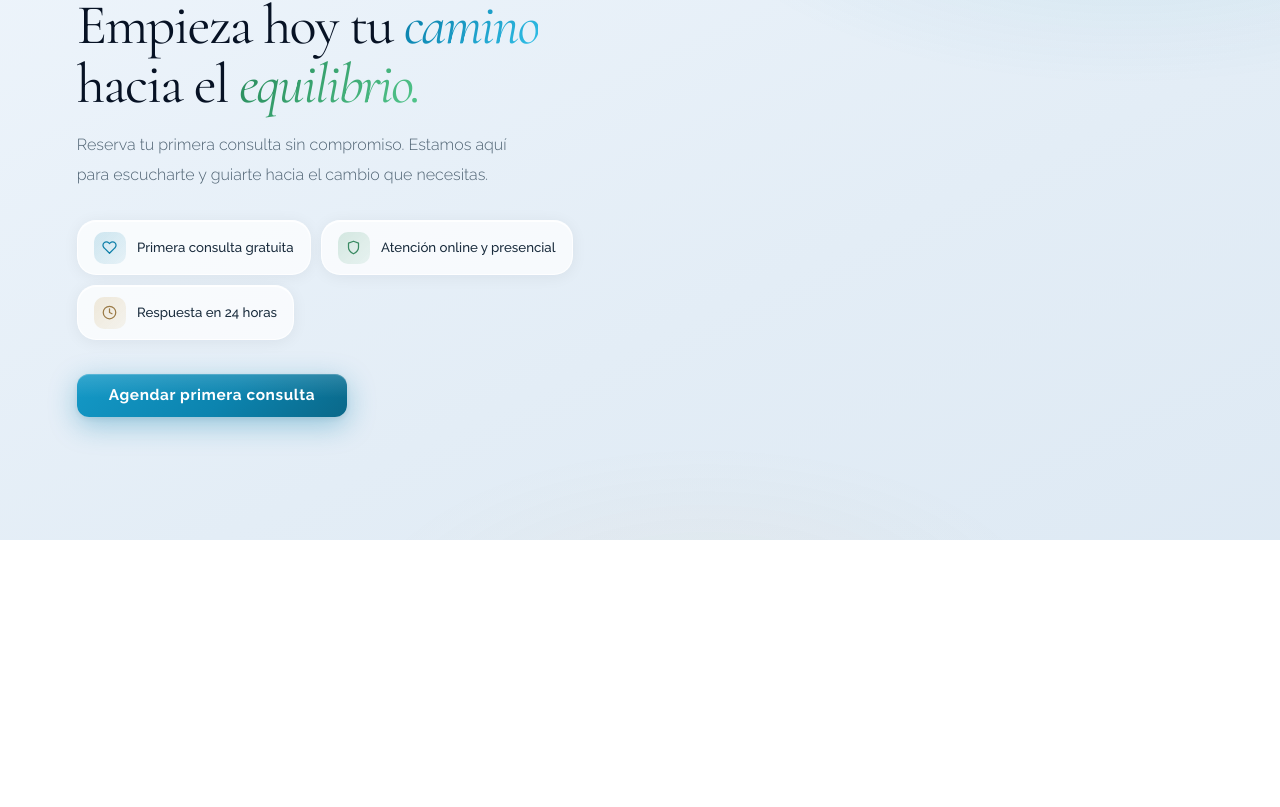
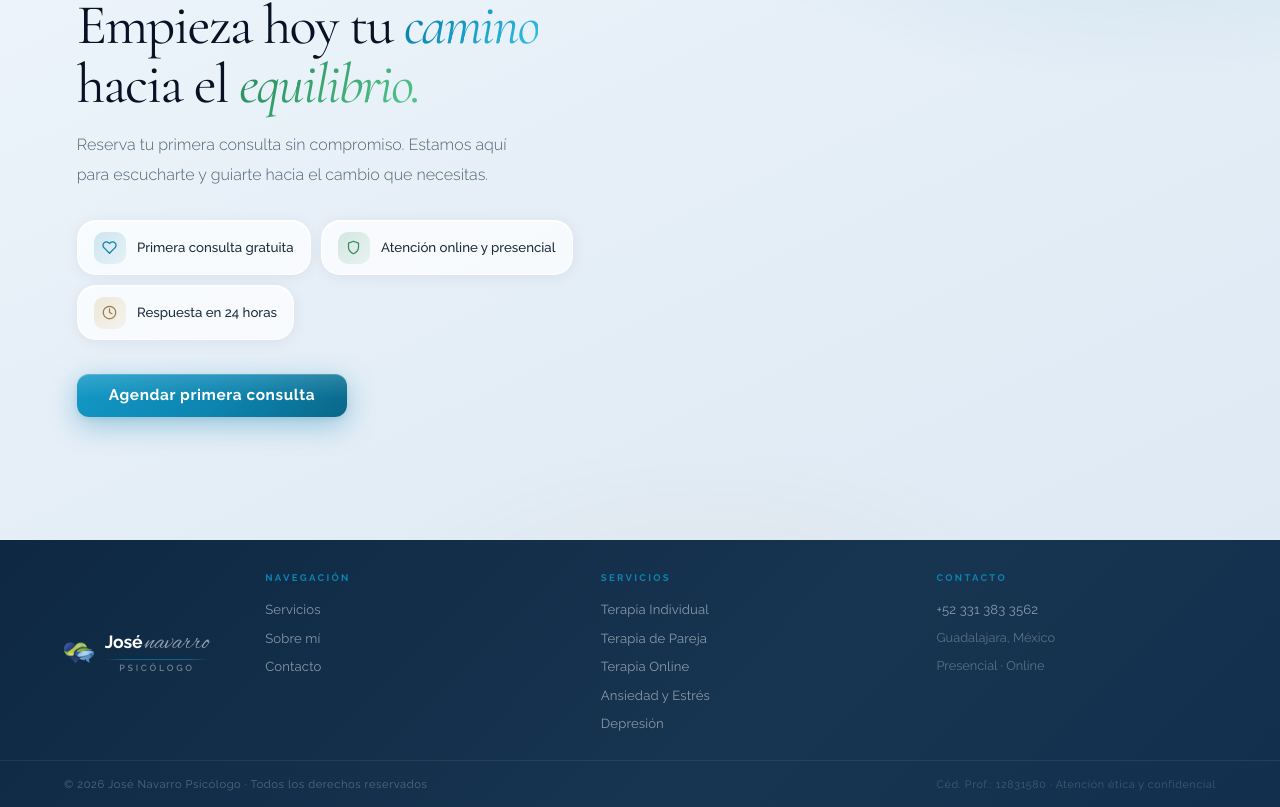
Before and after one commit to IsabelQuijada/TestTestTest, a React (Vite) app in the folder jose-navarro-psicologo/: page / in a window 1280 px wide. Shown: the part 1660-2467 px from the top of the page. Before the commit the page ends 2200 px from the top, so only its background shows below. Built offline with nearby package versions, Linux system fonts and the light colour scheme.

Commit message:
Adds Footer

```diff
--- a/jose-navarro-psicologo/src/components/Footer/Footer.module.css
+++ b/jose-navarro-psicologo/src/components/Footer/Footer.module.css
@@ -1,30 +1,185 @@
-@keyframes fadeUp {
-  from { opacity: 0; transform: translateY(22px); }
-  to   { opacity: 1; transform: translateY(0); }
+/* ── Footer ───────────────────────────────────────────────── */
+.footer {
+  background: linear-gradient(
+    135deg,
+    #0e2843 0%,
+    var(--navy) 60%,
+    #12304e 100%
+  );
+  color: rgba(255, 255, 255, .72);
+  font-family: 'Raleway', sans-serif;
 }
 
-.siteFooter {
-  position: fixed;
-  bottom: 1rem;
-  left: 0; right: 0;
-  z-index: 10;
-  text-align: center;
-  font-size: .67rem;
-  color: rgba(26, 55, 82, .32);
-  letter-spacing: .06em;
-  opacity: 0;
-  animation: fadeUp 1s ease 1.35s forwards;
-  pointer-events: none;
+/* ── Content grid ── */
+.inner {
+  max-width: 1380px;
+  margin: 0 auto;
+  padding: 2rem clamp(1.5rem, 5vw, 4rem) 1.75rem;
+  display: grid;
+  grid-template-columns: auto 1fr 1fr 1fr;
+  align-items: start;
+  gap: 1.5rem 3.5rem;
+  border-bottom: 1px solid rgba(255, 255, 255, .07);
 }
 
-.sep {
-  margin: 0 .4em;
-  opacity: .5;
+/* ── Brand logo ── */
+.brandLogo {
+  display: inline-flex;
+  align-items: center;
+  gap: .65rem;
+  text-decoration: none;
+  align-self: center;
 }
 
-@media (max-width: 840px) {
-  .siteFooter {
-    font-size: clamp(.52rem, 1.2vw, .64rem);
-    bottom: .6rem;
+.logoImg {
+  height: 1.9rem;
+  width: auto;
+}
+
+.brandName {
+  display: flex;
+  flex-direction: column;
+  align-items: center;
+  line-height: 1;
+}
+
+.brandNameRow {
+  display: flex;
+  align-items: baseline;
+  gap: .15rem;
+}
+
+.brandFirst {
+  font-family: 'Raleway', sans-serif;
+  font-weight: 800;
+  color: #ffffff;
+  font-size: 1.1rem;
+  letter-spacing: -.01em;
+}
+
+.brandLast {
+  font-family: 'Alex Brush', cursive;
+  font-style: normal;
+  font-weight: 400;
+  color: rgba(255, 255, 255, .55);
+  font-size: 1.55rem;
+}
+
+.brandRule {
+  display: block;
+  width: 100%;
+  height: 1px;
+  background: linear-gradient(
+    90deg,
+    transparent,
+    rgba(12, 132, 175, .65) 20%,
+    rgba(12, 132, 175, .65) 80%,
+    transparent
+  );
+  margin: .18rem 0 .22rem;
+}
+
+.brandTitle {
+  font-family: 'Raleway', sans-serif;
+  font-weight: 600;
+  font-size: .56rem;
+  letter-spacing: .3em;
+  text-transform: uppercase;
+  color: rgba(255, 255, 255, .4);
+}
+
+/* ── Link columns ── */
+.col {
+  display: flex;
+  flex-direction: column;
+}
+
+.colTitle {
+  font-size: .6rem;
+  font-weight: 700;
+  letter-spacing: .24em;
+  text-transform: uppercase;
+  color: var(--teal);
+  margin-bottom: 1rem;
+}
+
+.linkList,
+.contactList {
+  list-style: none;
+  display: flex;
+  flex-direction: column;
+  gap: .6rem;
+}
+
+.link {
+  color: rgba(255, 255, 255, .5);
+  text-decoration: none;
+  font-size: .82rem;
+  letter-spacing: .01em;
+  transition: color .18s ease;
+}
+
+.link:hover,
+.link:focus-visible {
+  color: #ffffff;
+  outline: none;
+}
+
+.muted {
+  font-size: .8rem;
+  color: rgba(255, 255, 255, .3);
+  line-height: 1.5;
+}
+
+/* ── Bottom bar ── */
+.bottom {
+  max-width: 1380px;
+  margin: 0 auto;
+  padding: 1rem clamp(1.5rem, 5vw, 4rem);
+  display: flex;
+  align-items: center;
+  justify-content: space-between;
+  gap: 1rem;
+  flex-wrap: wrap;
+}
+
+.copyright {
+  font-size: .7rem;
+  color: rgba(255, 255, 255, .28);
+  letter-spacing: .05em;
+}
+
+.license {
+  font-size: .67rem;
+  color: rgba(255, 255, 255, .2);
+  letter-spacing: .06em;
+}
+
+/* ── Responsive ── */
+@media (max-width: 900px) {
+  .inner {
+    grid-template-columns: 1fr 1fr 1fr;
+  }
+
+  .brandLogo {
+    grid-column: 1 / -1;
   }
 }
+
+@media (max-width: 560px) {
+  .inner {
+    grid-template-columns: 1fr 1fr;
+    gap: 1.5rem 2rem;
+  }
+
+  .brandLogo {
+    grid-column: 1 / -1;
+  }
+
+  .bottom {
+    flex-direction: column;
+    align-items: center;
+    text-align: center;
+    gap: .3rem;
+  }
+}
--- a/jose-navarro-psicologo/src/components/Footer/Footer.tsx
+++ b/jose-navarro-psicologo/src/components/Footer/Footer.tsx
@@ -1,18 +1,95 @@
+import logo from '../../assets/logo.png'
 import styles from './Footer.module.css'
 
-interface FooterProps {
-  year: number
-  licenseNumber: string
-}
+const NAV_LINKS = [
+  { label: 'Servicios',  href: '#servicios' },
+  { label: 'Sobre mí',   href: '#sobre-mi' },
+  { label: 'Contacto',   href: '#contacto' },
+]
 
-export function Footer({ year, licenseNumber }: FooterProps) {
+const SERVICE_LINKS = [
+  { label: 'Terapia Individual' },
+  { label: 'Terapia de Pareja' },
+  { label: 'Terapia Online' },
+  { label: 'Ansiedad y Estrés' },
+  { label: 'Depresión' },
+]
+
+const WA_URL =
+  'https://wa.me/523313833562?text=Hola%2C%20me%20gustar%C3%ADa%20agendar%20una%20consulta.'
+
+export function Footer() {
   return (
-    <footer className={styles.siteFooter}>
-      © {year} José Navarro Psicólogo
-      <span className={styles.sep} aria-hidden="true">·</span>
-      Céd. Prof.: {licenseNumber}
-      <span className={styles.sep} aria-hidden="true">·</span>
-      Todos los derechos reservados
+    <footer className={styles.footer} aria-label="Pie de página">
+      <div className={styles.inner}>
+
+        {/* ── Brand column ── */}
+        <a href="/" className={styles.brandLogo} aria-label="José Navarro Psicólogo — Inicio">
+          <img src={logo} alt="Logotipo" className={styles.logoImg} />
+          <span className={styles.brandName}>
+            <span className={styles.brandNameRow}>
+              <strong className={styles.brandFirst}>José</strong>
+              <em className={styles.brandLast}>navarro</em>
+            </span>
+            <span className={styles.brandRule} aria-hidden="true" />
+            <span className={styles.brandTitle}>Psicólogo</span>
+          </span>
+        </a>
+
+        {/* ── Navegación ── */}
+        <nav className={styles.col} aria-label="Navegación del sitio">
+          <h3 className={styles.colTitle}>Navegación</h3>
+          <ul className={styles.linkList} role="list">
+            {NAV_LINKS.map(({ label, href }) => (
+              <li key={href}>
+                <a href={href} className={styles.link}>{label}</a>
+              </li>
+            ))}
+          </ul>
+        </nav>
+
+        {/* ── Servicios ── */}
+        <nav className={styles.col} aria-label="Servicios">
+          <h3 className={styles.colTitle}>Servicios</h3>
+          <ul className={styles.linkList} role="list">
+            {SERVICE_LINKS.map(({ label }) => (
+              <li key={label}>
+                <a href="#servicios" className={styles.link}>{label}</a>
+              </li>
+            ))}
+          </ul>
+        </nav>
+
+        {/* ── Contacto ── */}
+        <div className={styles.col}>
+          <h3 className={styles.colTitle}>Contacto</h3>
+          <ul className={styles.contactList} role="list">
+            <li>
+              <a
+                href={WA_URL}
+                target="_blank"
+                rel="noopener noreferrer"
+                className={styles.link}
+              >
+                +52 331 383 3562
+              </a>
+            </li>
+            <li className={styles.muted}>Guadalajara, México</li>
+            <li className={styles.muted}>Presencial · Online</li>
+          </ul>
+        </div>
+
+      </div>
+
+      {/* ── Bottom bar ── */}
+      <div className={styles.bottom}>
+        <p className={styles.copyright}>
+          © 2026 José Navarro Psicólogo · Todos los derechos reservados
+        </p>
+        <p className={styles.license}>
+          Céd. Prof.:&nbsp;12831580 · Atención ética y confidencial
+        </p>
+      </div>
     </footer>
   )
 }
--- a/jose-navarro-psicologo/src/pages/Home/Home.tsx
+++ b/jose-navarro-psicologo/src/pages/Home/Home.tsx
@@ -40,7 +40,7 @@ export function Home() {
         </div>
       </div>
 
-      <Footer year={2026} licenseNumber="12831580" />
+      <Footer />
 
       {/* Sticky WhatsApp CTA */}
       <div className={styles.stickyWa}>
```
